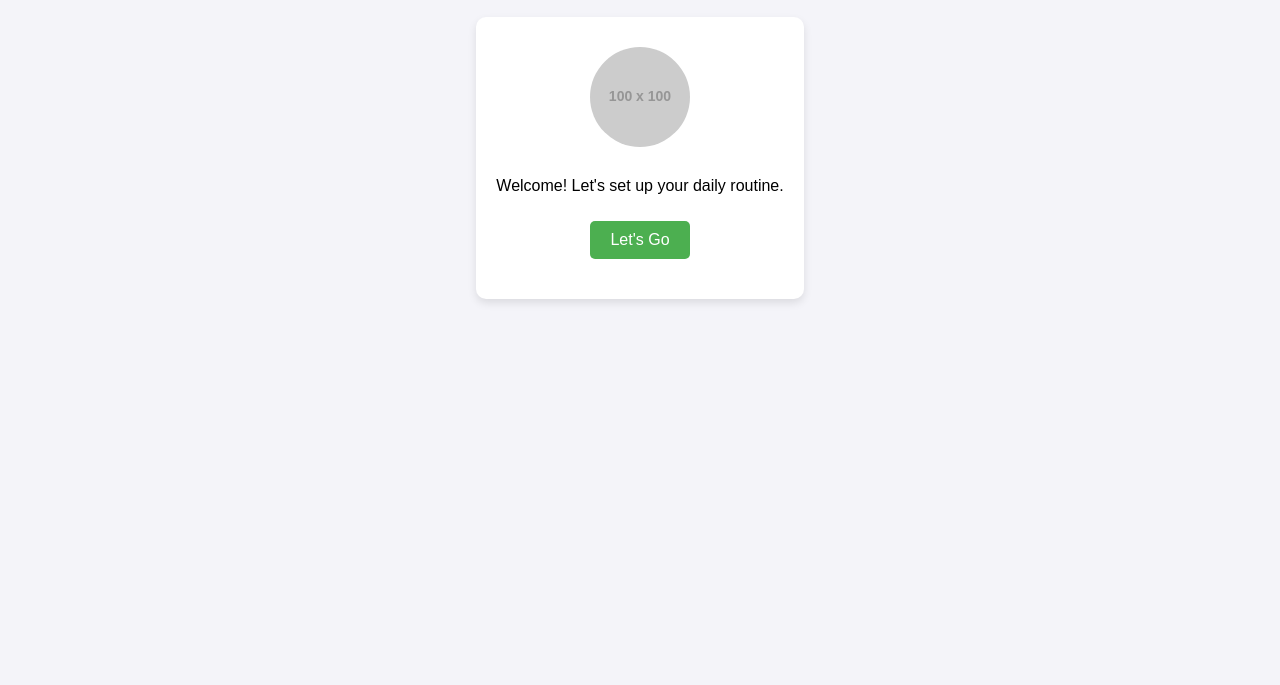
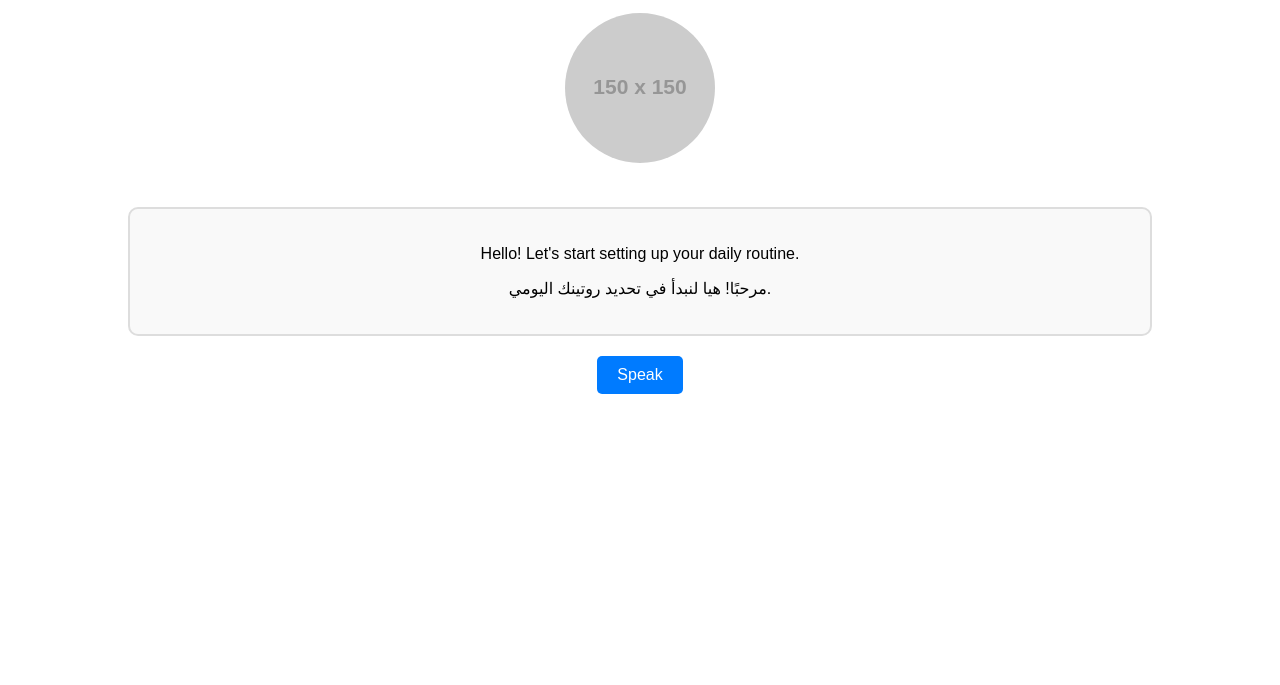
Before and after one commit to fofe5777/MVP-DailyEnglish, a plain HTML site: page index.html in a window 1280 px wide. Shown: the part 115-800 px from the top of the page. Drawn offline with Linux system fonts and the light colour scheme; placeholder pictures from the web are drawn by us.

Commit message:
Update index.html
Signed-off-by: fofe5777 <fofesolan@gmail.com>

```diff
--- a/index.html
+++ b/index.html
@@ -3,109 +3,80 @@
 <head>
   <meta charset="UTF-8">
   <meta name="viewport" content="width=device-width, initial-scale=1.0">
-    <title>Daily English App</title>
+  <title>Daily Routine App</title>
   <style>
     body {
       font-family: Arial, sans-serif;
-            margin: 0;
-            padding: 0;
-            background-color: #f4f4f9;
-            display: flex;
-            flex-direction: column;
-            align-items: center;
-        }
-        header {
-            background-color: #4caf50;
-            color: white;
-            width: 100%;
       text-align: center;
-            padding: 1rem 0;
-        }
-        .container {
-            margin: 20px;
       padding: 20px;
-            background: white;
-            border-radius: 10px;
-            box-shadow: 0 4px 8px rgba(0, 0, 0, 0.1);
-            max-width: 500px;
-            text-align: center;
     }
     .avatar {
-            width: 100px;
-            height: 100px;
+      width: 150px;
+      height: 150px;
       border-radius: 50%;
-            margin: 10px auto;
+      margin: 20px auto;
+    }
+    .message-box {
+      margin: 20px auto;
+      padding: 20px;
+      border: 2px solid #ddd;
+      border-radius: 10px;
+      background-color: #f9f9f9;
+      width: 80%;
     }
     button {
       padding: 10px 20px;
-            margin-top: 10px;
+      font-size: 16px;
+      background-color: #007BFF;
+      color: white;
       border: none;
       border-radius: 5px;
-            background-color: #4caf50;
-            color: white;
-            font-size: 16px;
       cursor: pointer;
     }
     button:hover {
-            background-color: #45a049;
-        }
-        .output {
-            margin-top: 20px;
-            font-size: 18px;
+      background-color: #0056b3;
     }
   </style>
 </head>
 <body>
-    <header>
-        <h1>Daily English App</h1>
-    </header>
+  <h1>Welcome to Your Daily Routine App</h1>
 
-    <div class="container">
-        <img src="https://via.placeholder.com/100" alt="AI Avatar" class="avatar">
-        <p id="welcome-text">Welcome! Let's set up your daily routine.</p>
-        <button onclick="startRoutine()">Let's Go</button>
-        <div id="interaction" class="output"></div>
+  <!-- أفتار -->
+  <img src="https://via.placeholder.com/150" alt="Avatar" class="avatar">
+
+  <!-- صندوق الرسائل -->
+  <div class="message-box" id="message-box">
+    <p id="english-text">Hello! Let's start setting up your daily routine.</p>
+    <p id="arabic-text">مرحبًا! هيا لنبدأ في تحديد روتينك اليومي.</p>
   </div>
 
+  <!-- زر التفاعل -->
+  <button id="speak-btn">Speak</button>
+
   <script>
-        // Function to start the routine interaction
-        function startRoutine() {
-            const welcomeText = document.getElementById('welcome-text');
-            const interactionDiv = document.getElementById('interaction');
+    // النصوص
+    const englishText = "Hello! Let's start setting up your daily routine.";
+    const arabicText = "مرحبًا! هيا لنبدأ في تحديد روتينك اليومي.";
 
-            welcomeText.textContent = "Great! When do you wake up?";
+    // العنصر لعرض النصوص
+    const englishTextElement = document.getElementById('english-text');
+    const arabicTextElement = document.getElementById('arabic-text');
 
-            interactionDiv.innerHTML = `
-                <label for="wake-up">Wake Up Time:</label>
-                <input type="time" id="wake-up">
-                <button onclick="submitRoutine()">Submit</button>
-            `;
+    // زر التحدث
+    const speakButton = document.getElementById('speak-btn');
+
+    // وظيفة تشغيل الصوت
+    function speakText(text) {
+      const speech = new SpeechSynthesisUtterance();
+      speech.text = text;
+      speech.lang = 'en-US'; // اللغة الإنجليزية
+      window.speechSynthesis.speak(speech);
     }
 
-        // Function to handle the routine input
-        function submitRoutine() {
-            const wakeUpTime = document.getElementById('wake-up').value;
-            const interactionDiv = document.getElementById('interaction');
-
-            if (wakeUpTime) {
-                interactionDiv.innerHTML = `<p>You wake up at ${wakeUpTime}. Good job!</p>`;
-
-                // Add grammar practice
-                interactionDiv.innerHTML += `
-                    <p>Can you identify the verb in this sentence?</p>
-                    <p><strong>I wake up at ${wakeUpTime}.</strong></p>
-                    <button onclick="showAnswer()">Show Answer</button>
-                `;
-            } else {
-                interactionDiv.innerHTML = "<p>Please enter a valid time!</p>";
-            }
-        }
-
-        // Function to show the grammar answer
-        function showAnswer() {
-            const interactionDiv = document.getElementById('interaction');
-            interactionDiv.innerHTML += `<p>The verb is: <strong>wake up</strong>. Well done!</p>`;
-        }
+    // حدث عند النقر على زر التحدث
+    speakButton.addEventListener('click', () => {
+      speakText(englishText); // تشغيل النص الإنجليزي
+    });
   </script>
 </body>
 </html>
```
Lines whose indentation alone changed are shown as unchanged.
